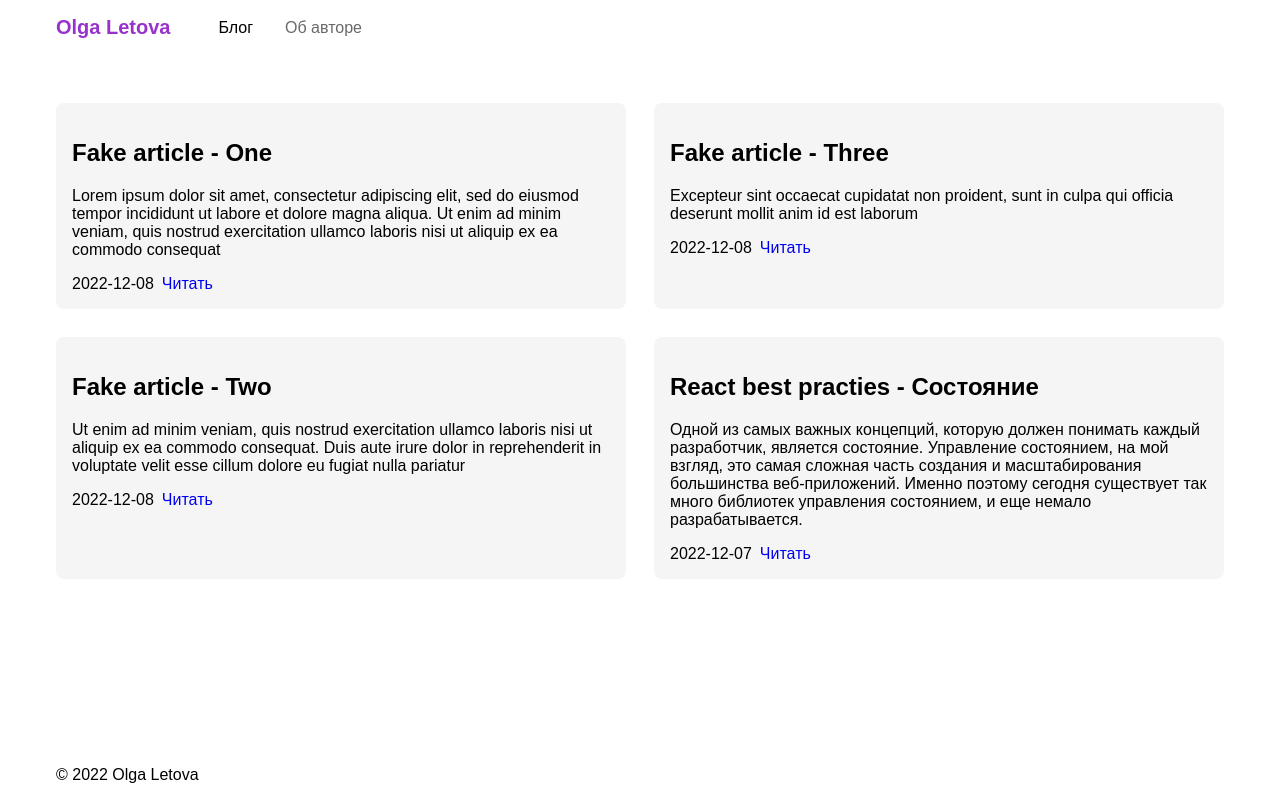
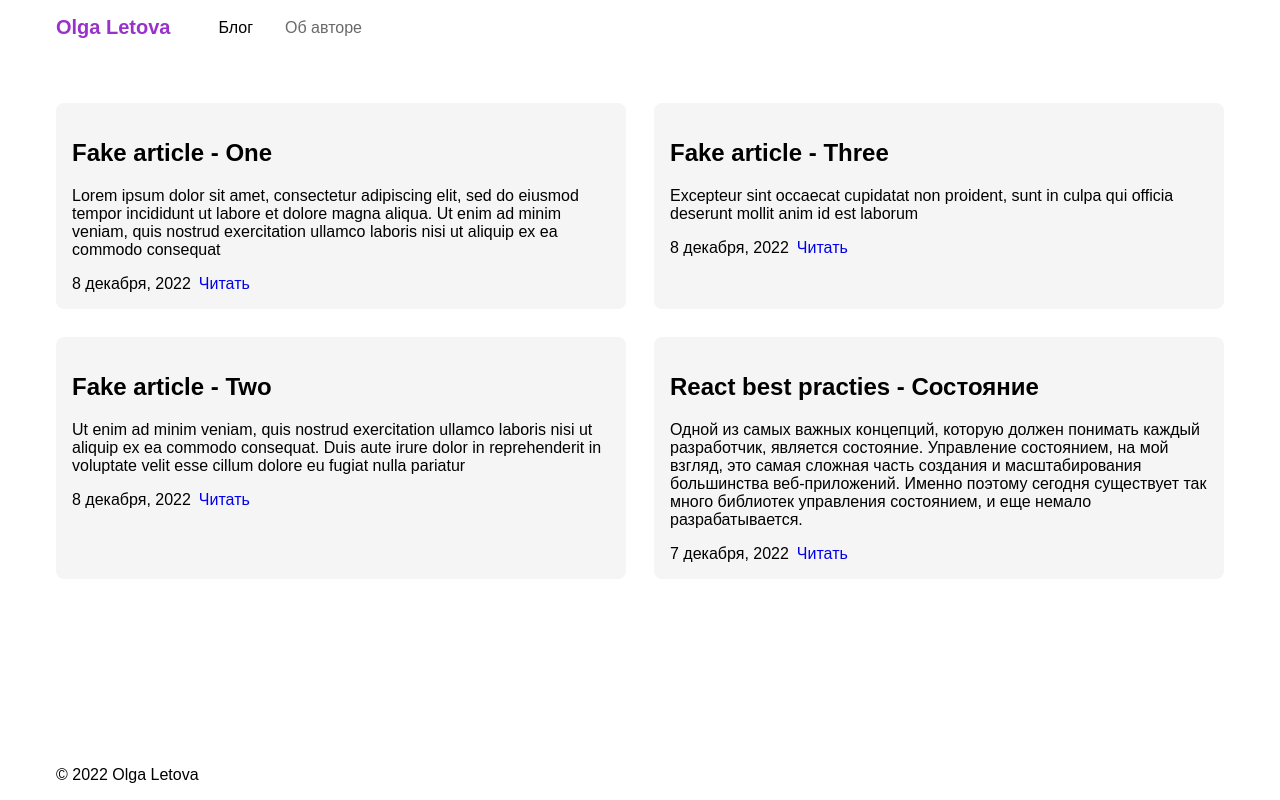
Before and after one commit to letova/olgaletova.ru, a Next.js app: page /blog in a window 1280 px wide. Built offline with nearby package versions, Linux system fonts and the light colour scheme.

Commit message:
add some styles

```diff
--- a/components/article.tsx
+++ b/components/article.tsx
@@ -1,4 +1,6 @@
 import 'prismjs/plugins/line-numbers/prism-line-numbers.css';
+
+import { formatDate } from '../utils';
 
 import styles from './article.module.scss';
 
@@ -8,7 +10,7 @@ const Article = ({ article }) => {
   return (
     <article className={styles.container}>
       <h1>{title}</h1>
-      <span>{date}</span>
+      <span className={styles.date}>{formatDate(date)}</span>
       <div className={styles.contentContainer} dangerouslySetInnerHTML={{ __html: content }} />
     </article>
   );
--- a/content/blog/fake-article-one.md
+++ b/content/blog/fake-article-one.md
@@ -1,6 +1,6 @@
 ---
 title: 'Fake article - One'
-date: '2022-12-08'
+date: '2022-12-08T20:00:00.00Z'
 description: 'Lorem ipsum dolor sit amet, consectetur adipiscing elit, sed do eiusmod tempor incididunt ut labore et dolore magna
 aliqua. Ut enim ad minim veniam, quis nostrud exercitation ullamco laboris nisi ut aliquip ex ea commodo consequat'
 ---
--- a/content/blog/fake-article-three.md
+++ b/content/blog/fake-article-three.md
@@ -1,6 +1,6 @@
 ---
 title: 'Fake article - Three'
-date: '2022-12-08'
+date: '2022-12-08T20:00:00.00Z'
 description:
   'Excepteur sint occaecat cupidatat non proident, sunt in culpa qui officia deserunt mollit anim id est laborum'
 ---
--- a/content/blog/fake-article-two.md
+++ b/content/blog/fake-article-two.md
@@ -1,6 +1,6 @@
 ---
 title: 'Fake article - Two'
-date: '2022-12-08'
+date: '2022-12-08T20:00:00.00Z'
 description: 'Ut enim ad minim veniam, quis nostrud exercitation ullamco laboris nisi ut aliquip ex ea commodo consequat. Duis
 aute irure dolor in reprehenderit in voluptate velit esse cillum dolore eu fugiat nulla pariatur'
 ---
--- a/content/blog/react-best-practies-state.md
+++ b/content/blog/react-best-practies-state.md
@@ -1,6 +1,6 @@
 ---
 title: 'React best practies - Состояние'
-date: '2022-12-07'
+date: '2022-12-07T20:00:00.00Z'
 description: 'Одной из самых важных концепций, которую должен понимать каждый разработчик, является состояние. Управление состоянием,
 на мой взгляд, это самая сложная часть создания и масштабирования большинства веб-приложений. Именно поэтому сегодня
 существует так много библиотек управления состоянием, и еще немало разрабатывается.'
--- a/pages/blog.tsx
+++ b/pages/blog.tsx
@@ -3,6 +3,7 @@ import Link from 'next/link';
 
 import Layout from '../components/layout';
 
+import { formatDate } from '../utils';
 import { getBlogArticles } from '../lib';
 
 import styles from '../styles/blog.module.scss';
@@ -18,7 +19,7 @@ const BlogPage = ({ articles }) => {
           <div key={id} className={styles.card}>
             <h2>{title}</h2>
             <p>{description}</p>
-            <span>{date}</span>
+            <span>{formatDate(date)}</span>
             <Link href={`/blog/${id}`}>Читать</Link>
           </div>
         ))}
--- /dev/null
+++ b/utils/date.ts
@@ -0,0 +1,20 @@
+export const MONTHS = [
+  'Января',
+  'Февраля',
+  'Марта',
+  'Апреля',
+  'Мая',
+  'Июня',
+  'Июля',
+  'Августа',
+  'Сентября',
+  'Октября',
+  'Ноября',
+  'Декабря',
+];
+
+export const formatDate = (jsonDate: string) => {
+  const date = new Date(jsonDate);
+
+  return `${date.getDate()} ${MONTHS[date.getMonth()].toLowerCase()}, ${date.getFullYear()}`;
+};
--- /dev/null
+++ b/utils/index.ts
@@ -0,0 +1 @@
+export { MONTHS, formatDate } from './date';
```
Also changed, not shown: components/article.module.scss (+24 -0 lines).
